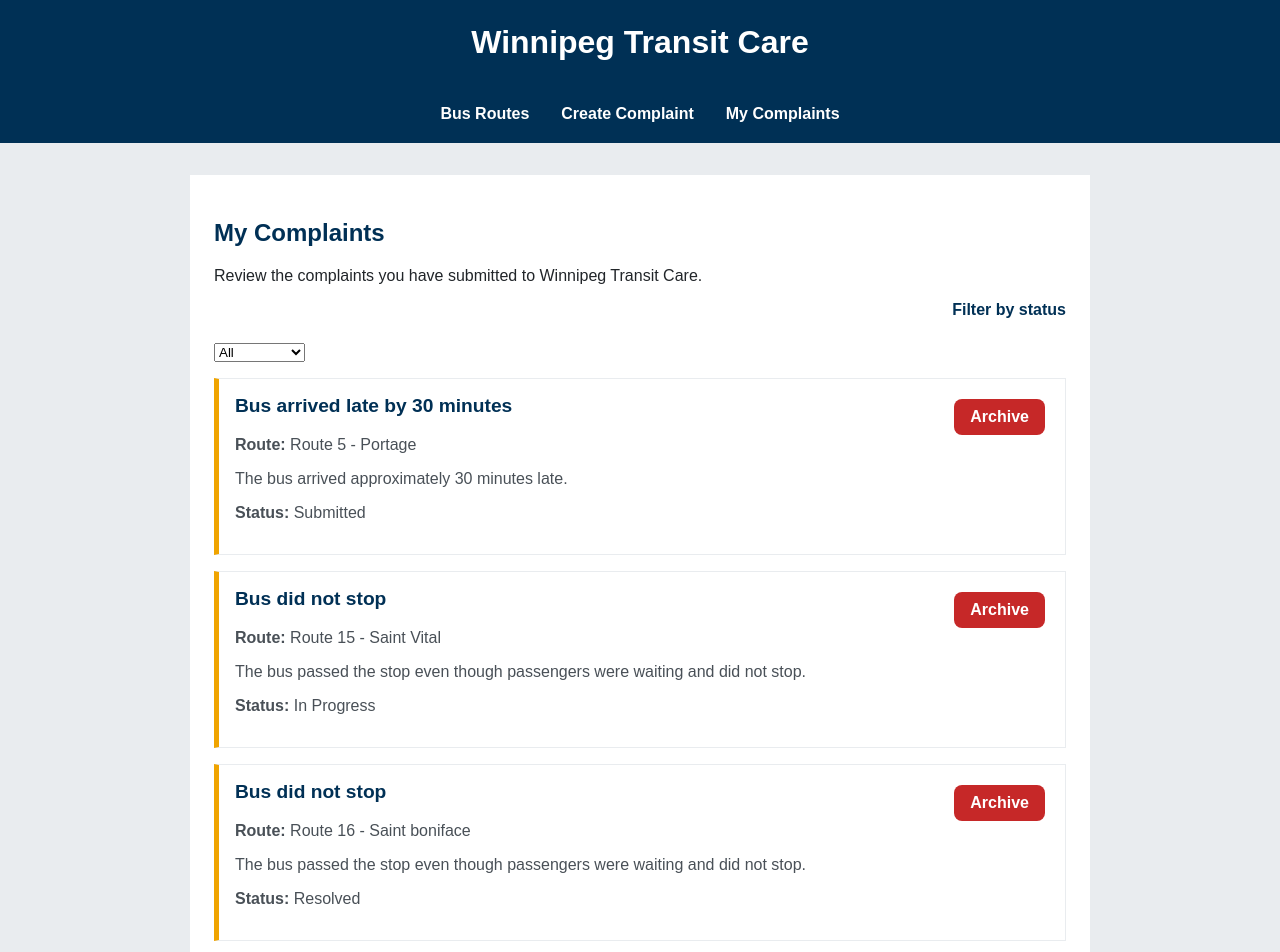
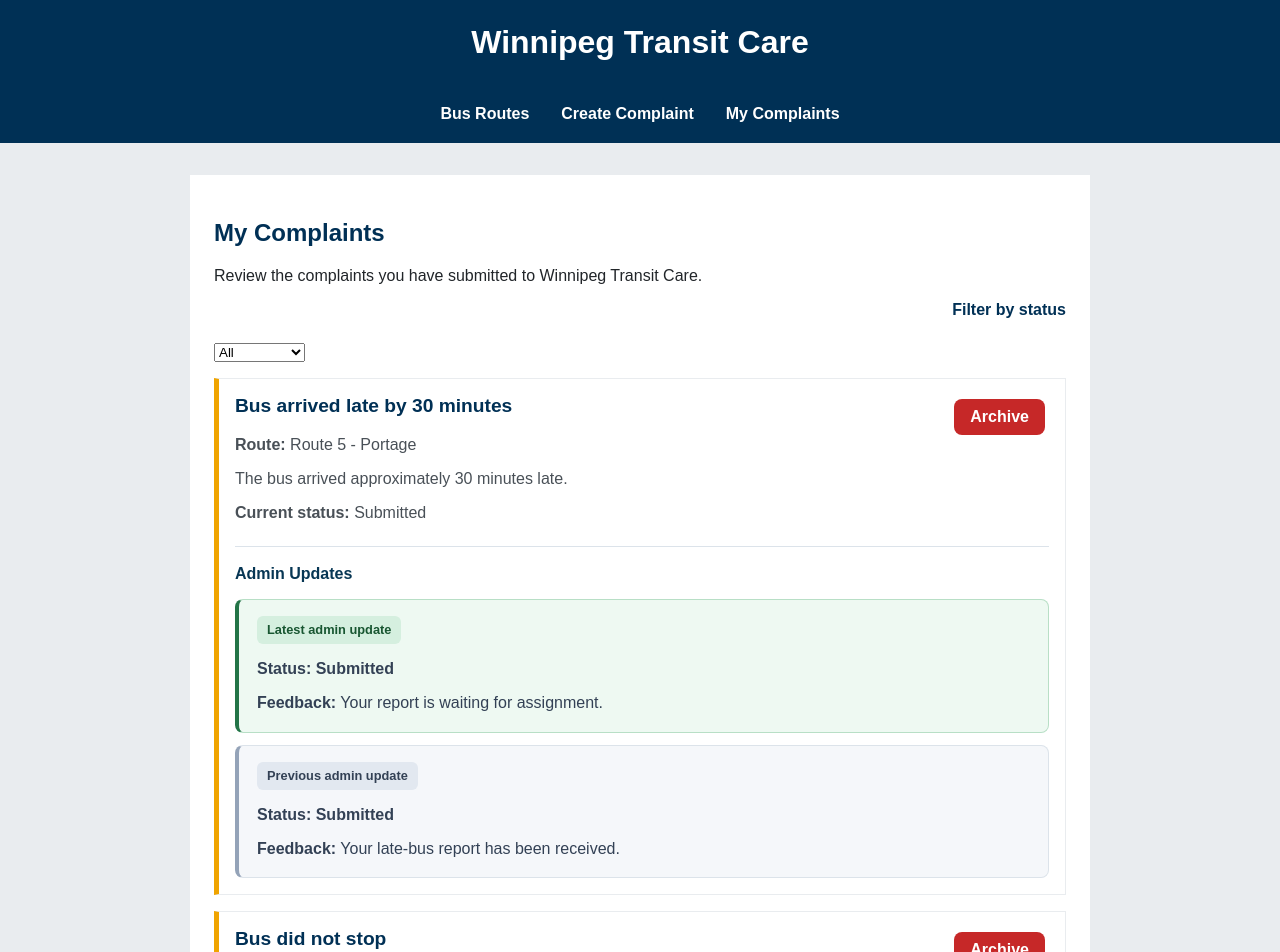
Before and after one commit to rrcw2025oabdel/Winnipeg_Transit_Care, a React (Vite) app: page /complaints in a window 1280 px wide. Shown: the top 952 px of the page. Built offline with nearby package versions, Linux system fonts and the light colour scheme.

Commit message:
Refactor complaint view, display admin update history, and improve styling

```diff
--- a/src/components/features/ViewMyComplaints/ViewMyComplaints.css
+++ b/src/components/features/ViewMyComplaints/ViewMyComplaints.css
@@ -199,3 +199,88 @@
     flex-wrap: wrap;
   }
 }
+
+/* Separate admin feedback from the customer's complaint. */
+.my-complaints .admin-updates {
+  margin-top: 24px;
+  padding-top: 18px;
+  border-top: 1px solid #dce3ea;
+}
+
+.my-complaints .admin-updates h4 {
+  margin: 0 0 16px;
+  color: #073654;
+  font-size: 1rem;
+}
+
+/* Shared appearance for each feedback record. */
+.my-complaints .admin-update {
+  margin-bottom: 12px;
+  padding: 16px 18px;
+  border: 1px solid #dce3ea;
+  border-left-width: 4px;
+  border-radius: 8px;
+  overflow-wrap: anywhere;
+}
+
+.my-complaints .admin-update:last-child {
+  margin-bottom: 0;
+}
+
+.my-complaints .admin-update p {
+  margin: 8px 0 0;
+  line-height: 1.6;
+  color: #334155;
+}
+
+/* Latest response. */
+.my-complaints .admin-update-latest {
+  background: #eef9f2;
+  border-color: #b8dfc6;
+  border-left-color: #237447;
+}
+
+/* Previous responses. */
+.my-complaints .admin-update-previous {
+  background: #f5f7fa;
+  border-left-color: #94a3b8;
+}
+
+/* Labels clearly distinguish latest and previous responses. */
+.my-complaints .admin-update .admin-update-label {
+  display: inline-block;
+  margin: 0 0 4px;
+  padding: 4px 10px;
+  border-radius: 6px;
+  font-size: 0.8rem;
+  font-weight: 700;
+}
+
+.my-complaints .admin-update-latest .admin-update-label {
+  background: #d5efdf;
+  color: #185631;
+}
+
+.my-complaints .admin-update-previous .admin-update-label {
+  background: #e2e8f0;
+  color: #334155;
+}
+
+.my-complaints .admin-update-status {
+  font-weight: 600;
+}
+
+/* Visually separate the admin form from the customer cards. */
+.my-complaints .admin-status-form {
+  margin-top: 32px;
+  padding: 24px;
+  background: #f0f6fc;
+  border: 1px solid #b8cfe2;
+  border-top: 5px solid #073654;
+  border-radius: 10px;
+}
+
+.my-complaints .admin-status-form h3 {
+  margin-top: 0;
+  color: #073654;
+}
--- a/src/components/features/ViewMyComplaints/ViewMyComplaints.tsx
+++ b/src/components/features/ViewMyComplaints/ViewMyComplaints.tsx
@@ -1,10 +1,10 @@
 import { useState } from "react";
 
 import { currentUserId } from "../../../config/session";
-
 import { complaintStatuses } from "../../../types/complaint";
 
 import { useComplaints } from "../../../hooks/useComplaints";
+import { useComplaintUpdates } from "../../../hooks/useComplaintUpdates";
 import { useTransitMessage } from "../../../hooks/useTransitMessage";
 
 import { complaintService } from "../../../services/complaintService";
@@ -14,10 +14,13 @@
 import "./ViewMyComplaints.css";
 
 /**
- * Reads the same complaint resource used by CreateComplaint.
+ * Uses useComplaints to display the customer's submissions.
  *
- * Archive/restore commands go through complaintService.
- * Only the selected display filter and feedback are local.
+ * Uses useComplaintUpdates to display each complaint's admin
+ * update history, with the latest response first.
+ *
+ * Services handle business rules and repositories handle data.
+ * Selected filters and displayed action errors remain local.
  */
 function MyComplaints() {
   const {
@@ -27,30 +30,28 @@
   } = useComplaints(currentUserId);
 
   const {
+    updates,
+    loading: updatesLoading,
+    error: updatesError,
+  } = useComplaintUpdates(currentUserId);
+
+  const {
     transitMessage,
     setTransitMessage,
   } = useTransitMessage();
 
-  const [statusFilter, setStatusFilter] =
-    useState("All");
+  const [statusFilter, setStatusFilter] = useState("All");
+  const [actionError, setActionError] = useState("");
 
-  const [actionError, setActionError] =
-    useState("");
-
-  const filteredComplaints =
-    complaints.filter(
+  const filteredComplaints = complaints.filter(
     (complaint) =>
       !complaint.archived &&
-        (
-          statusFilter === "All" ||
-          complaint.status === statusFilter
-        )
+      (statusFilter === "All" ||
+        complaint.status === statusFilter)
   );
 
-  const archivedComplaints =
-    complaints.filter(
-      (complaint) =>
-        complaint.archived
+  const archivedComplaints = complaints.filter(
+    (complaint) => complaint.archived
   );
 
   async function changeArchiveState(
@@ -83,14 +84,20 @@
         to Winnipeg Transit Care.
       </p>
 
-      {loading && (
-        <p>Loading complaints...</p>
-      )}
+      {loading && <p>Loading complaints...</p>}
 
       {(loadError || actionError) && (
         <p role="alert">
           {loadError || actionError}
         </p>
+      )}
+
+      {updatesLoading && (
+        <p>Loading admin updates...</p>
+      )}
+
+      {updatesError && (
+        <p role="alert">{updatesError}</p>
       )}
 
       <label htmlFor="status-filter">
@@ -101,30 +108,28 @@
         id="status-filter"
         value={statusFilter}
         onChange={(event) =>
-          setStatusFilter(
-            event.target.value
-          )
+          setStatusFilter(event.target.value)
         }
       >
-        <option value="All">
-          All
-        </option>
+        <option value="All">All</option>
 
-        {complaintStatuses.map(
-          (status) => (
-            <option
-              key={status}
-              value={status}
-            >
+        {complaintStatuses.map((status) => (
+          <option key={status} value={status}>
             {status}
           </option>
-          )
-        )}
+        ))}
       </select>
 
       <ul className="complaint-list">
-        {filteredComplaints.map(
-          (complaint) => (
+        {filteredComplaints.map((complaint) => {
+          const complaintUpdates = updates
+            .filter(
+              (update) =>
+                update.complaintId === complaint.complaintId
+            )
+            .sort((first, second) => second.id - first.id);
+
+          return (
             <li
               key={complaint.complaintId}
               className="complaint-card"
@@ -141,36 +146,65 @@
                 Archive
               </button>
 
-              <h3>
-                {complaint.title}
-              </h3>
+              <h3>{complaint.title}</h3>
 
               <p>
                 <strong>Route:</strong>{" "}
                 {complaint.route}
               </p>
 
+              <p>{complaint.description}</p>
+
               <p>
-                {complaint.description}
+                <strong>Current status:</strong>{" "}
+                {complaint.status}
+              </p>
+
+              <div className="admin-updates">
+                <h4>Admin Updates</h4>
+
+                {complaintUpdates.map((update, index) => (
+                  <div
+                    key={update.id}
+                    className={
+                      index === 0
+                        ? "admin-update admin-update-latest"
+                        : "admin-update admin-update-previous"
+                    }
+                  >
+                    <p className="admin-update-label">
+                      {index === 0
+                        ? "Latest admin update"
+                        : "Previous admin update"}
                     </p>
 
                     <p>
                       <strong>Status:</strong>{" "}
-                {complaint.status}
+                      <span className="admin-update-status">
+                        {update.status}
+                      </span>
                     </p>
 
-              {complaint.latestAdminNote && (
                     <p>
-                  <strong>Latest admin note:</strong>{" "}
-                  {complaint.latestAdminNote}
+                      <strong>Feedback:</strong>{" "}
+                      {update.adminNote}
                     </p>
+                  </div>
+                ))}
+
+                {!updatesLoading &&
+                  !updatesError &&
+                  complaintUpdates.length === 0 && (
+                    <p>No admin updates yet.</p>
                   )}
+              </div>
             </li>
-          )
-        )}
+          );
+        })}
       </ul>
 
       {!loading &&
+        !loadError &&
         filteredComplaints.length === 0 && (
           <p>
             No complaints match the selected status.
@@ -179,17 +213,78 @@
 
       <h3>Archived Complaints</h3>
 
-      {archivedComplaints.length === 0 ? (
+      {!loading &&
+        !loadError &&
+        archivedComplaints.length === 0 && (
           <p>No archived complaints.</p>
-      ) : (
-        <ul>
-          {archivedComplaints.map(
-            (complaint) => (
+        )}
+
+      <ul className="complaint-list">
+        {archivedComplaints.map((complaint) => {
+          const complaintUpdates = updates
+            .filter(
+              (update) =>
+                update.complaintId === complaint.complaintId
+            )
+            .sort((first, second) => second.id - first.id);
+
+          return (
             <li
               key={complaint.complaintId}
+              className="complaint-card"
             >
-                {complaint.title}
-                {" "}
+              <h3>{complaint.title}</h3>
+
+              <p>
+                <strong>Route:</strong>{" "}
+                {complaint.route}
+              </p>
+
+              <p>{complaint.description}</p>
+
+              <p>
+                <strong>Current status:</strong>{" "}
+                {complaint.status}
+              </p>
+
+              <div className="admin-updates">
+                <h4>Admin Updates</h4>
+
+                {complaintUpdates.map((update, index) => (
+                  <div
+                    key={update.id}
+                    className={
+                      index === 0
+                        ? "admin-update admin-update-latest"
+                        : "admin-update admin-update-previous"
+                    }
+                  >
+                    <p className="admin-update-label">
+                      {index === 0
+                        ? "Latest admin update"
+                        : "Previous admin update"}
+                    </p>
+
+                    <p>
+                      <strong>Status:</strong>{" "}
+                      <span className="admin-update-status">
+                        {update.status}
+                      </span>
+                    </p>
+
+                    <p>
+                      <strong>Feedback:</strong>{" "}
+                      {update.adminNote}
+                    </p>
+                  </div>
+                ))}
+
+                {!updatesLoading &&
+                  !updatesError &&
+                  complaintUpdates.length === 0 && (
+                    <p>No admin updates yet.</p>
+                  )}
+              </div>
 
               <button
                 type="button"
@@ -203,10 +298,9 @@
                 Restore
               </button>
             </li>
-            )
-          )}
+          );
+        })}
       </ul>
-      )}
 
       <AdminStatusForm />
 
--- a/src/services/complaintService.ts
+++ b/src/services/complaintService.ts
@@ -1,27 +1,19 @@
-import {
-  complaintStatuses,
-  type Complaint,
-  type ComplaintStatus,
-  type CreateComplaint,
+import type {
+  Complaint,
+  CreateComplaint,
 } from "../types/complaint";
 
 import { complaintRepository } from "../repositories/complaintRepository";
-
 import { busRouteService } from "./busRouteService";
 
-// Validate the user ID
+// Validate the user ID.
 function validateUserId(userId: number) {
-  if (
-    !Number.isInteger(userId) ||
-    userId < 1
-  ) {
-    throw new Error(
-      "Invalid user ID."
-    );
+  if (!Number.isInteger(userId) || userId < 1) {
+    throw new Error("Invalid user ID.");
   }
 }
 
-// Get a complaint by its ID and validate ownership
+// Retrieve a complaint and validate ownership.
 async function getOwnedComplaint(
   complaintId: number,
   userId: number
@@ -29,95 +21,67 @@
   validateUserId(userId);
 
   const complaint =
-    await complaintRepository
-      .getByComplaintId(complaintId);
+    await complaintRepository.getByComplaintId(complaintId);
 
-  if (
-    !complaint ||
-    complaint.userId !== userId
-  ) {
-    throw new Error(
-      "Complaint not found for this user."
-    );
+  if (!complaint || complaint.userId !== userId) {
+    throw new Error("Complaint not found for this user.");
   }
 
   return complaint;
 }
 
-// Complaint service
 export const complaintService = {
   subscribe(listener: () => void) {
-    return complaintRepository.subscribe(
-      listener
+    return complaintRepository.subscribe(listener);
+  },
+
+  async getForUser(userId: number): Promise<Complaint[]> {
+    validateUserId(userId);
+
+    const complaints = await complaintRepository.getAll();
+
+    return complaints.filter(
+      (complaint) => complaint.userId === userId
     );
   },
 
-  async getForUser(
-    userId: number
-  ): Promise<Complaint[]> {
-    validateUserId(userId);
-
-    const complaints =
-      await complaintRepository.getAll();
-
-    return complaints.filter(
-      (complaint) =>
-        complaint.userId === userId
-    );
-  },
-  // Create a new complaint
-  async create(
-    input: CreateComplaint
-  ): Promise<Complaint> {
+  async create(input: CreateComplaint): Promise<Complaint> {
     validateUserId(input.userId);
 
     if (!input.title.trim()) {
-      throw new Error(
-        "Title is required."
-      );
+      throw new Error("Title is required.");
     }
 
     if (!input.description?.trim()) {
-      throw new Error(
-        "Description is required."
-      );
+      throw new Error("Description is required.");
     }
 
-    const routes =
-      await busRouteService.getAll();
+    const routes = await busRouteService.getAll();
 
     const validRoute = routes.some(
       (route) =>
-        `${route.routeNumber} - ${route.routeName}` ===
-        input.route
+        `${route.routeNumber} - ${route.routeName}` === input.route
     );
 
     if (!validRoute) {
-      throw new Error(
-        "Please select an available bus route."
-      );
+      throw new Error("Please select an available bus route.");
     }
 
     return complaintRepository.create({
       userId: input.userId,
       route: input.route,
       title: input.title.trim(),
-      description:
-        input.description.trim(),
+      description: input.description.trim(),
       status: "Submitted",
     });
   },
 
-  // Set the archived status of a complaint
   async setArchived(
     complaintId: number,
     userId: number,
     archived: boolean
   ): Promise<Complaint> {
-    await getOwnedComplaint(
-      complaintId,
-      userId
-    );
+    await getOwnedComplaint(complaintId, userId);
 
     return complaintRepository.update(
       complaintId,
@@ -125,71 +89,17 @@
     );
   },
 
-  // Cancel a complaint by its ID
   async cancelByComplaintId(
     complaintId: number,
     userId: number
   ): Promise<void> {
-    await getOwnedComplaint(
-      complaintId,
-      userId
-    );
+    await getOwnedComplaint(complaintId, userId);
 
     const removed =
-      await complaintRepository.delete(
-        complaintId
-      );
+      await complaintRepository.delete(complaintId);
 
     if (!removed) {
-      throw new Error(
-        "Complaint not found."
-      );
+      throw new Error("Complaint not found.");
     }
   },
-
-
-  // Update the status of a complaint
-  async updateStatus(
-    complaintId: number,
-    status: string,
-    adminNote: string
-  ): Promise<Complaint> {
-    const complaint =
-      await complaintRepository
-        .getByComplaintId(complaintId);
-
-    if (!complaint) {
-      throw new Error(
-        "Please select an existing complaint."
-      );
-    }
-
-    if (
-      !complaintStatuses.includes(
-        status as ComplaintStatus
-      )
-    ) {
-      throw new Error(
-        "Please select a valid status."
-      );
-    }
-
-    if (
-      adminNote.trim().length < 5
-    ) {
-      throw new Error(
-        "Admin note must contain at least 5 characters."
-      );
-    }
-
-    return complaintRepository.update(
-      complaintId,
-      {
-        status:
-          status as ComplaintStatus,
-        latestAdminNote:
-          adminNote.trim(),
-      }
-    );
-  },
 };
--- a/src/types/complaint.ts
+++ b/src/types/complaint.ts
@@ -16,7 +16,6 @@
   status: string;
   archived: boolean;
 
-  latestAdminNote?: string;
 }
 
 export interface CreateComplaint {
```
Also changed, not shown: src/components/features/ViewMyComplaints/AdminStatusForm.tsx (+10 -2 lines), src/hooks/useComplaintUpdates.ts (+38 -0 lines). Lines whose indentation alone changed are shown as unchanged.
